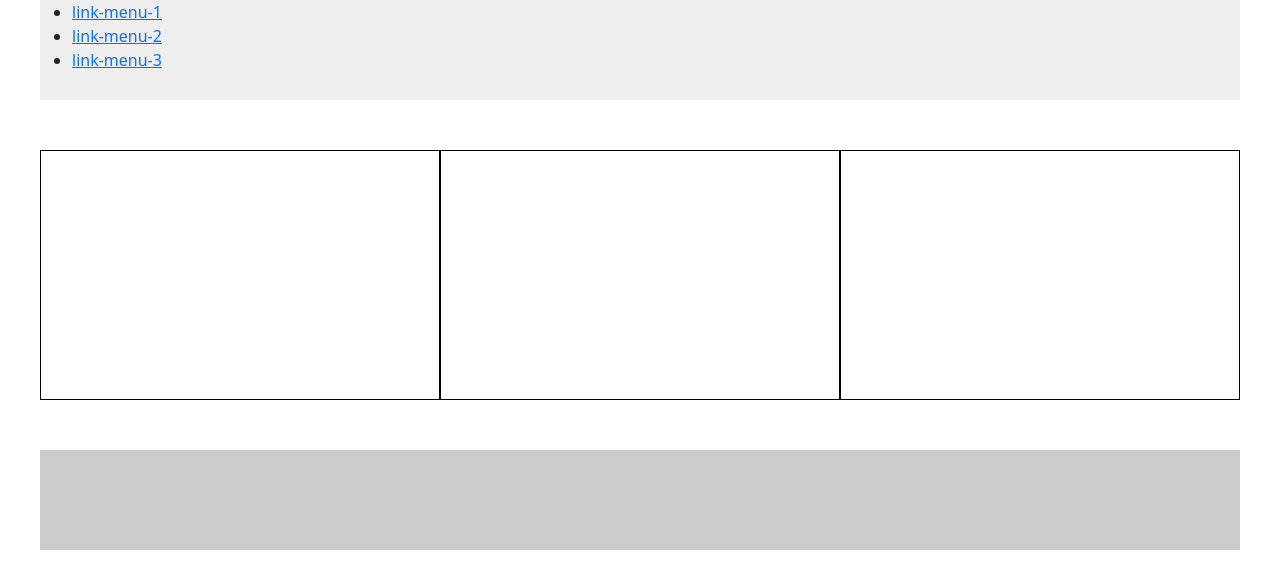
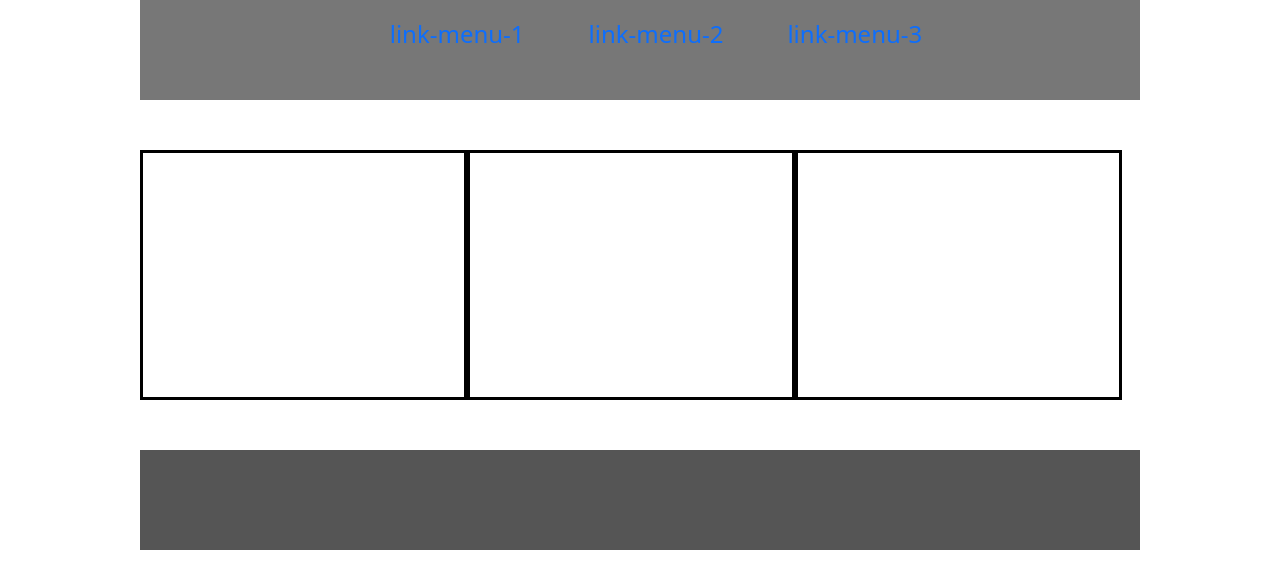
Before and after one commit to Katerine-Arch/Practice-SCSS, a plain HTML site: page index.html in a window 1280 px wide. Drawn offline with nearby package versions, Linux system fonts and the light colour scheme.

Commit message:
SCSS learned

```diff
--- a/style.scss
+++ b/style.scss
@@ -1,3 +1,7 @@
+$width-cite: 1000px;
+$color-block: #777;
+$border-width: 3px;
+
 * {
     margin: 0;
     padding: 0;
@@ -5,28 +9,47 @@
 
 .header {
     height: 100px;
-    background-color: #eee;
-    width: 1200px;
+    background-color: $color-block;
+    width: $width-cite;
     margin: 0 auto;
+}
+
+.menu {
+    display: flex;
+    width: $width-cite;
+    margin: 0 auto;
+    justify-content: center;
+
+    &__list {
+        list-style-type: none;
+    }
+
+    &__link {
+        text-decoration: none;
+        display: block;
+        padding: 16px 32px;
+        font-size: 24px;
+    }
+
 }
 
 .content {
     padding: 50px 0;
-    width: 1200px;
+    width: $width-cite;
     margin: 0 auto;
     display: flex;
     flex-wrap: wrap;
+
+    &__item {
+        width: $width-cite / 3 - 2 * $border-width;
+        height: 250px;
+        border: $border-width solid #000;
+    }
 }
 
 .footer {
     height: 100px;
-    background-color: #ccc;
-    width: 1200px;
+    background-color: $color-block - #222;
+    width: $width-cite;
     margin: 0 auto;
 }
-
-.content__item {
-    width: 400px;
-    height: 250px;
-    border: 1px solid #000;
-}
```
Also changed, not shown: index.html (+0 -6 lines), style.css, 1 other file.
